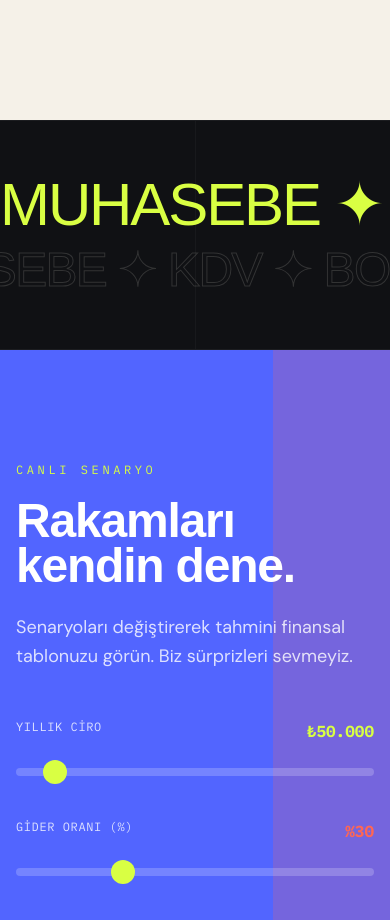
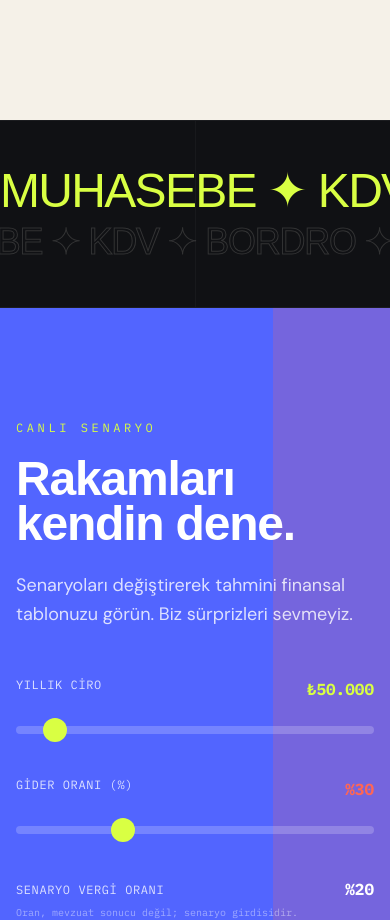
Before and after one commit to omeryigitler/muhasebe, a React (Vite) app: page / in a window 390 px wide. Shown: the part 1940-2860 px from the top of the page. Built offline with nearby package versions, Linux system fonts and the light colour scheme; a web font is replaced by a local one.

Commit message:
fix: reduce mobile marquee scale

```diff
--- a/src/components/KineticMarquee.tsx
+++ b/src/components/KineticMarquee.tsx
@@ -72,12 +72,12 @@ export const KineticMarquee = () => {
   const text = t('marquee');
 
   return (
-    <section ref={container} className="relative py-14 md:py-20 bg-deep-ink overflow-hidden border-y border-white/5">
+    <section ref={container} className="relative py-12 md:py-20 bg-deep-ink overflow-hidden border-y border-white/5">
       <div className="absolute inset-y-0 left-1/2 w-px bg-white/[0.035]" />
 
       <div
         ref={topTrack}
-        className="whitespace-nowrap font-playful text-6xl md:text-8xl lg:text-[8.2rem] leading-[0.92] tracking-[-0.035em] text-acid-lime will-change-transform"
+        className="whitespace-nowrap font-playful text-5xl md:text-8xl lg:text-[8.2rem] leading-[0.92] tracking-[-0.035em] text-acid-lime will-change-transform"
         style={{ width: '240%', transformOrigin: 'center' }}
       >
         {text.repeat(5)}
@@ -85,7 +85,7 @@ export const KineticMarquee = () => {
 
       <div
         ref={bottomTrack}
-        className="mt-4 md:mt-7 whitespace-nowrap font-playful text-5xl md:text-7xl lg:text-[7.3rem] leading-[0.92] tracking-[-0.035em] text-transparent opacity-40 will-change-transform"
+        className="mt-3 md:mt-7 whitespace-nowrap font-playful text-4xl md:text-7xl lg:text-[7.3rem] leading-[0.92] tracking-[-0.035em] text-transparent opacity-40 will-change-transform"
         style={{ width: '240%', WebkitTextStroke: '1px rgba(245,241,232,0.38)' }}
       >
         {text.repeat(5)}
```
